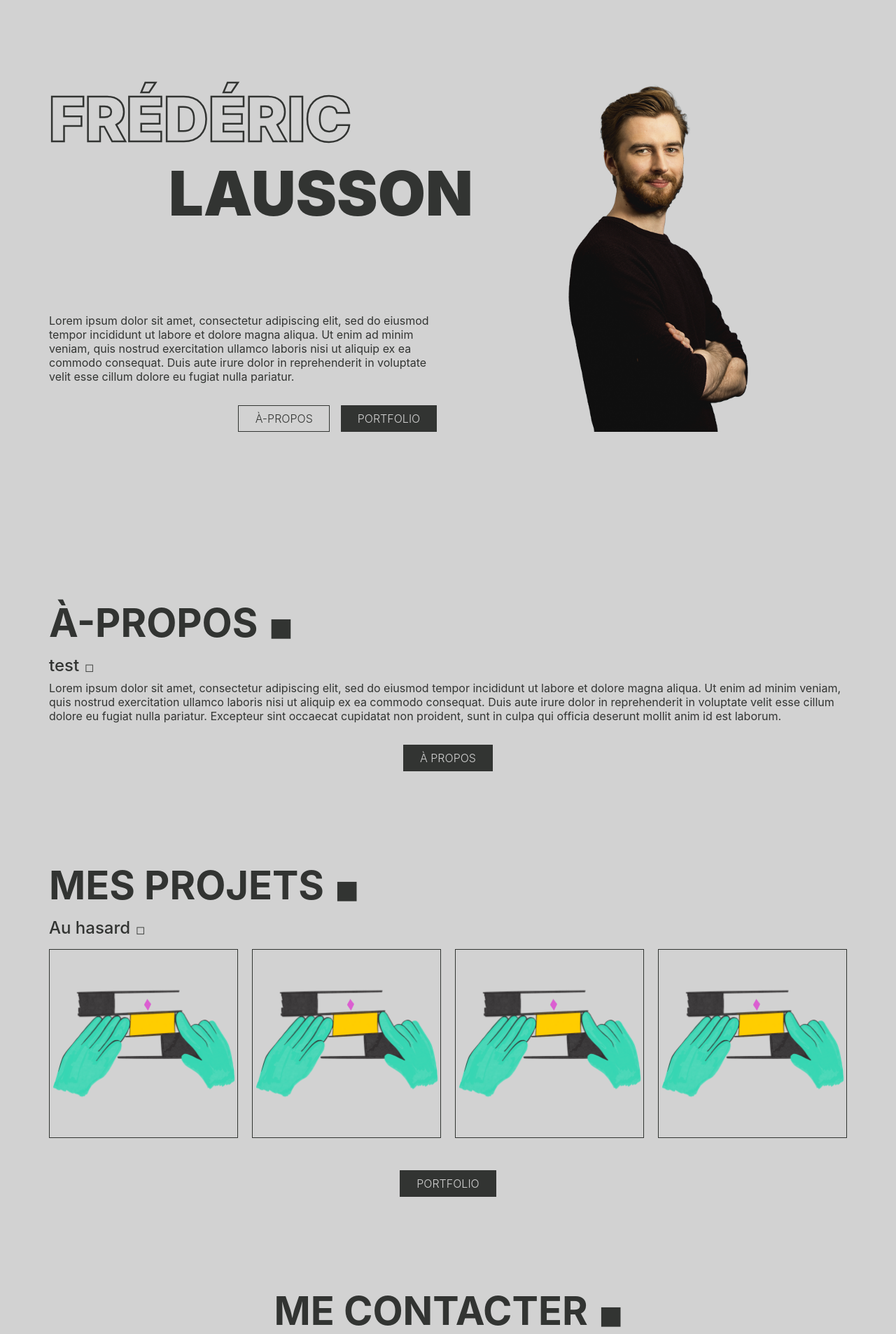
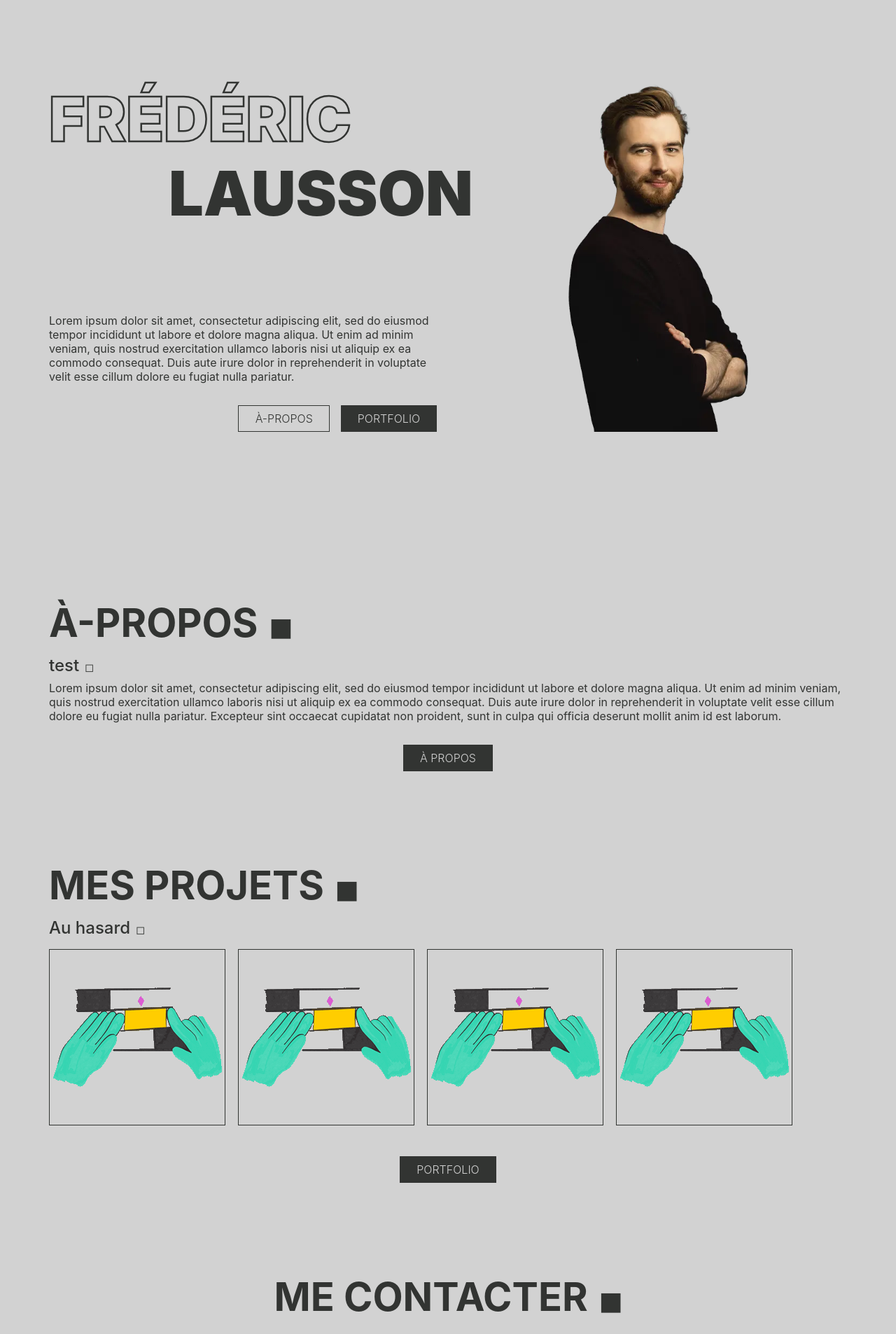
Before and after one commit to fredericlauss/portfolio, a PHP site: page /portfolio/ in a window 1280 px wide, after a click that opens the changed part. Shown: the part 64-1970 px from the top of the page at 70% size. Run offline with PHP 8.4, Linux system fonts and the light colour scheme.

Commit message:
[ cours wab vert ] bonnes pratiques sur la page index

```diff
--- a/a-propos.php
+++ b/a-propos.php
@@ -1,5 +1,5 @@
 <!DOCTYPE html>
-<html lang="en">
+<html lang="fr-FR">
 <head>
     <meta charset="UTF-8">
     <meta http-equiv="X-UA-Compatible" content="IE=edge">
--- a/admin/connexion.php
+++ b/admin/connexion.php
@@ -1,5 +1,5 @@
 <!DOCTYPE html>
-<html lang="en">
+<html lang="fr-FR">
 <head>
     <meta charset="UTF-8">
     <meta http-equiv="X-UA-Compatible" content="IE=edge">
--- a/exo-formulaire-php.php
+++ b/exo-formulaire-php.php
@@ -118,7 +118,7 @@
 
 ?>
 <!DOCTYPE html>
-<html lang="en">
+<html lang="fr-FR">
 <head>
     <meta charset="UTF-8">
     <meta http-equiv="X-UA-Compatible" content="IE=edge">
--- a/impression.css
+++ b/impression.css
@@ -0,0 +1,7 @@
+header {
+    display: none;
+}
+
+footer {
+    display: none;
+}
--- a/index.php
+++ b/index.php
@@ -1,9 +1,11 @@
 <!DOCTYPE html>
-<html lang="en">
+<html lang="fr-FR">
 <head>
     <meta charset="UTF-8">
     <meta http-equiv="X-UA-Compatible" content="IE=edge">
     <meta name="viewport" content="width=device-width, initial-scale=1.0">
+    <meta name="description" content="Page d'accueil de mon portfolio. Je suis developper web.">
+    <!-- <meta name=”robots” content=”index,follow”> poser question ??? -->
     <link rel="stylesheet" href="style.css">
     <link rel="stylesheet" type="text/css" href="impression.css" media="print">
 
@@ -27,12 +29,12 @@
                     <div>
                         <p>Lorem ipsum dolor sit amet, consectetur adipiscing elit, sed do eiusmod tempor incididunt ut labore et dolore magna aliqua. Ut enim ad minim veniam, quis nostrud exercitation ullamco laboris nisi ut aliquip ex ea commodo consequat. Duis aute irure dolor in reprehenderit in voluptate velit esse cillum dolore eu fugiat nulla pariatur.</p>
                         <div class="div-globalspacing">
-                            <a class="btn" href="">à-propos</a>
+                            <a class="btn" href="a-propos.php">à-propos</a>
                             <a class="btn-s" href="portfolio.php">portfolio</a>
                         </div>
                     </div>
                 </div>
-                <img class="flex-enfant" src="media\Photo Fred détouré - Copie.png" alt="portrait frederic">
+                <img loading="lazy"  width="600" height="600" class="flex-enfant" src="media/frederic-lausson-web-developpeur.webp" alt="portrait frederic lausson croisant les bras">
             </div>
         </div>
         <div class="section">
@@ -49,11 +51,11 @@
             <div class="wrapper">
                 <h2>mes projets</h2>
                 <h3>Au hasard</h3>
-                <div class="galerie">
-                    <img class="galerie-enfant" id="test-galerie" src="media\11_Post-production - Copie.png" alt="marie minchella">
-                    <img class="galerie-enfant" src="media\11_Post-production - Copie.png" alt="marie minchella">
-                    <img class="galerie-enfant" src="media\11_Post-production - Copie.png" alt="marie minchella">
-                    <img class="galerie-enfant" src="media\11_Post-production - Copie.png" alt="marie minchella">
+                <div id="hasard"class="galerie">
+                <a href="portfolio.php"><img loading="lazy"  width="250" height="250" class="galerie-enfant" id="test-galerie" src="media\11_Post-production - Copie.png" alt="marie minchella"></a>
+                <a href="portfolio.php"><img loading="lazy"  width="250" height="250" class="galerie-enfant" id="test-galerie" src="media\11_Post-production - Copie.png" alt="marie minchella"></a>
+                <a href="portfolio.php"><img loading="lazy"  width="250" height="250" class="galerie-enfant" id="test-galerie" src="media\11_Post-production - Copie.png" alt="marie minchella"></a>
+                <a href="portfolio.php"><img loading="lazy"  width="250" height="250" class="galerie-enfant" id="test-galerie" src="media\11_Post-production - Copie.png" alt="marie minchella"></a>
                 </div>
                 <div class="div-center">
                     <a class="btn-s" href="portfolio.php">portfolio</a>
@@ -81,7 +83,7 @@
 
 
                     <label class="accept-form" for="accept"><input id="checkbox" type="checkbox" name="accept">En soumettant ce formulaire, j'accepte que les informations saisies soient exploitées dans le cadre de la relation commerciale qui peut en découler (*).</label>
-                    <p id="verif-checckbox" class="cache rouge">il faut cocher du con !</p>
+                    <p id="verif-checckbox" class="cache rouge">il faut cocher !</p>
                     <!-- on peut name de l'input peut etre "rgpd[]" pour avoir un resultat en array  -->
 
                     <input class="btn-s" id="btn-form" type="submit" name="valider">
--- a/partials/header.php
+++ b/partials/header.php
@@ -1,15 +1,15 @@
 <header>
         <nav>
             <div id="nav" class="wrapper">
-                <a class="nav-left" href="index.php"><svg xmlns="http://www.w3.org/2000/svg" viewBox="0 0 241.92 231.12"><g id="exemples"><path d="M120.8,111.8l-15,15,47.73,47.77c-1.19.08-1.88.17-2.57.17-16.86,0-33.73,0-50.6-.07a5.63,5.63,0,0,1-3.58-1.47c-5.65-5.46-11.16-11.07-16.71-16.63l-2.13-2.13-2,2c-5.68,5.68-11.33,11.38-17.07,17a4.79,4.79,0,0,1-2.94,1.28c-17.19.07-34.39.05-51.59,0-.53,0-1.06-.09-2.17-.19l2.19-2.19L118.58,58.24c2.52-2.51,2.52-2.51,5.07,0l113.86,114,2.24,2.23a20.4,20.4,0,0,1-2.16.27c-17.36,0-34.72,0-52.08-.07A5.69,5.69,0,0,1,182,173q-29.49-29.37-58.88-58.86Z"/></g></svg></a>
+                <a class="nav-left" href="index.php"><svg xmlns="http://www.w3.org/2000/svg" viewBox="0 0 241.92 231.12"><title>logo frédéric lausson</title><g id="exemples"><path d="M120.8,111.8l-15,15,47.73,47.77c-1.19.08-1.88.17-2.57.17-16.86,0-33.73,0-50.6-.07a5.63,5.63,0,0,1-3.58-1.47c-5.65-5.46-11.16-11.07-16.71-16.63l-2.13-2.13-2,2c-5.68,5.68-11.33,11.38-17.07,17a4.79,4.79,0,0,1-2.94,1.28c-17.19.07-34.39.05-51.59,0-.53,0-1.06-.09-2.17-.19l2.19-2.19L118.58,58.24c2.52-2.51,2.52-2.51,5.07,0l113.86,114,2.24,2.23a20.4,20.4,0,0,1-2.16.27c-17.36,0-34.72,0-52.08-.07A5.69,5.69,0,0,1,182,173q-29.49-29.37-58.88-58.86Z"/></g></svg></a>
                 <ul>
                     <li><a href="a-propos.php">à-propos</a></li>
                     <li><a href="portfolio.php">portfolio</a></li>
-                    <li><a href="#">blog</a></li>
+                    <li><a href="portfolio.php">blog</a></li>
                 </ul>
                 <div class="nav-right">
                     <a class="btn" href="index.php#section-formulaire">contact</a>
-                    <input id="lightmode" type="checkbox"> <label for="lightmode"><svg xmlns="http://www.w3.org/2000/svg" viewBox="0 0 384 512"><!--! Font Awesome Pro 6.1.1 by @fontawesome - https://fontawesome.com License - https://fontawesome.com/license (Commercial License) Copyright 2022 Fonticons, Inc. --><path d="M112.1 454.3c0 6.297 1.816 12.44 5.284 17.69l17.14 25.69c5.25 7.875 17.17 14.28 26.64 14.28h61.67c9.438 0 21.36-6.401 26.61-14.28l17.08-25.68c2.938-4.438 5.348-12.37 5.348-17.7L272 415.1h-160L112.1 454.3zM191.4 .0132C89.44 .3257 16 82.97 16 175.1c0 44.38 16.44 84.84 43.56 115.8c16.53 18.84 42.34 58.23 52.22 91.45c.0313 .25 .0938 .5166 .125 .7823h160.2c.0313-.2656 .0938-.5166 .125-.7823c9.875-33.22 35.69-72.61 52.22-91.45C351.6 260.8 368 220.4 368 175.1C368 78.61 288.9-.2837 191.4 .0132zM192 96.01c-44.13 0-80 35.89-80 79.1C112 184.8 104.8 192 96 192S80 184.8 80 176c0-61.76 50.25-111.1 112-111.1c8.844 0 16 7.159 16 16S200.8 96.01 192 96.01z"/></svg></label>
+                    <input id="lightmode" type="checkbox"> <label for="lightmode"><svg xmlns="http://www.w3.org/2000/svg" viewBox="0 0 384 512"><title>mode nuit / mode jour</title><!--! Font Awesome Pro 6.1.1 by @fontawesome - https://fontawesome.com License - https://fontawesome.com/license (Commercial License) Copyright 2022 Fonticons, Inc. --><path d="M112.1 454.3c0 6.297 1.816 12.44 5.284 17.69l17.14 25.69c5.25 7.875 17.17 14.28 26.64 14.28h61.67c9.438 0 21.36-6.401 26.61-14.28l17.08-25.68c2.938-4.438 5.348-12.37 5.348-17.7L272 415.1h-160L112.1 454.3zM191.4 .0132C89.44 .3257 16 82.97 16 175.1c0 44.38 16.44 84.84 43.56 115.8c16.53 18.84 42.34 58.23 52.22 91.45c.0313 .25 .0938 .5166 .125 .7823h160.2c.0313-.2656 .0938-.5166 .125-.7823c9.875-33.22 35.69-72.61 52.22-91.45C351.6 260.8 368 220.4 368 175.1C368 78.61 288.9-.2837 191.4 .0132zM192 96.01c-44.13 0-80 35.89-80 79.1C112 184.8 104.8 192 96 192S80 184.8 80 176c0-61.76 50.25-111.1 112-111.1c8.844 0 16 7.159 16 16S200.8 96.01 192 96.01z"/></svg></label>
                 </div>
 
             </div>
--- a/portfolio.php
+++ b/portfolio.php
@@ -1,5 +1,5 @@
 <!DOCTYPE html>
-<html lang="en">
+<html lang="fr-FR">
 <head>
     <meta charset="UTF-8">
     <meta http-equiv="X-UA-Compatible" content="IE=edge">
--- a/style.css
+++ b/style.css
@@ -27,8 +27,8 @@ main {
     --btn-statu: #FFEA2C;
     --btn-hover: #FAC900;
 
-    --color-accept: green;
-    --color-false: red;
+    --color-accept: #05FF05;
+    --color-false: #FFADAD;
 
 
     --global-spacing: 0.97rem;
@@ -44,8 +44,8 @@ main {
     --btn-statu: #323432;
     --btn-hover: #323432;
 
-    --color-accept: green;
-    --color-false: red;
+    --color-accept: #004200;
+    --color-false: #660000;
 }
 /* général */
 .div-center {
@@ -58,10 +58,12 @@ main {
 input::placeholder {
     color: var(--color-contrast);
     font-size: 1em;
+    opacity: 1;
   }
   textarea::placeholder {
     color: var(--color-contrast);
     font-size: 1em;
+    opacity: 1;
   }
 
 a {
@@ -229,6 +231,7 @@ nav a img {
     height: 100%;
     object-fit: cover;
     width: 100%;
+    object-fit: contain;
 }
 header {
     position: sticky;
@@ -465,6 +468,14 @@ form div {
 }
 
 /* portfolio */
+#hasard > a {
+    width: 250px;
+    height: 250px;
+}
+#hasard > a > img {
+    height: 100%;
+    width: 100%;
+}
 
 .galerie {
     padding: var(--global-spacing) 0;
--- a/validation.php
+++ b/validation.php
@@ -16,7 +16,7 @@
 
     if (isset($_POST['prenom']) && !empty($_POST['prenom'])) {
         $eamil = trim(strip_tags($_POST["prenom"]));
-        $email = filter_var($POST["mail"], FILTER_VALIDATE_EMAIL);
+        // $email = filter_var($POST["mail"], FILTER_VALIDATE_EMAIL);
         } else {
             die('Erreur de ....');
         }
@@ -37,7 +37,7 @@
 ?>
 
 <!DOCTYPE html>
-<html lang="en">
+<html lang="fr-FR">
 <head>
     <meta charset="UTF-8">
     <meta http-equiv="X-UA-Compatible" content="IE=edge">
```
Also changed, not shown: media/11_Post-production - Copie.png, media/frederic-lausson-web-developpeur.png (renamed from media/Photo Fred détouré - Copie.png), media/frederic-lausson-web-developpeur.webp (added).
